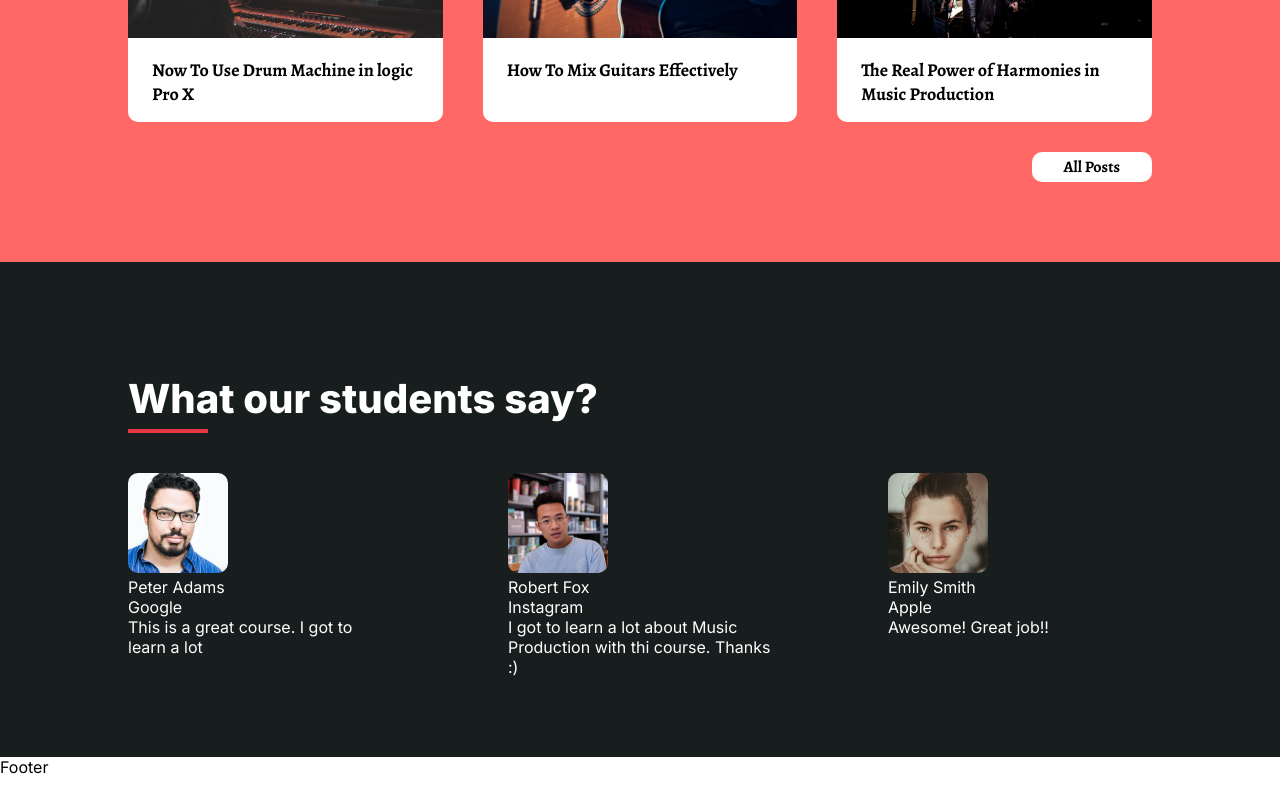
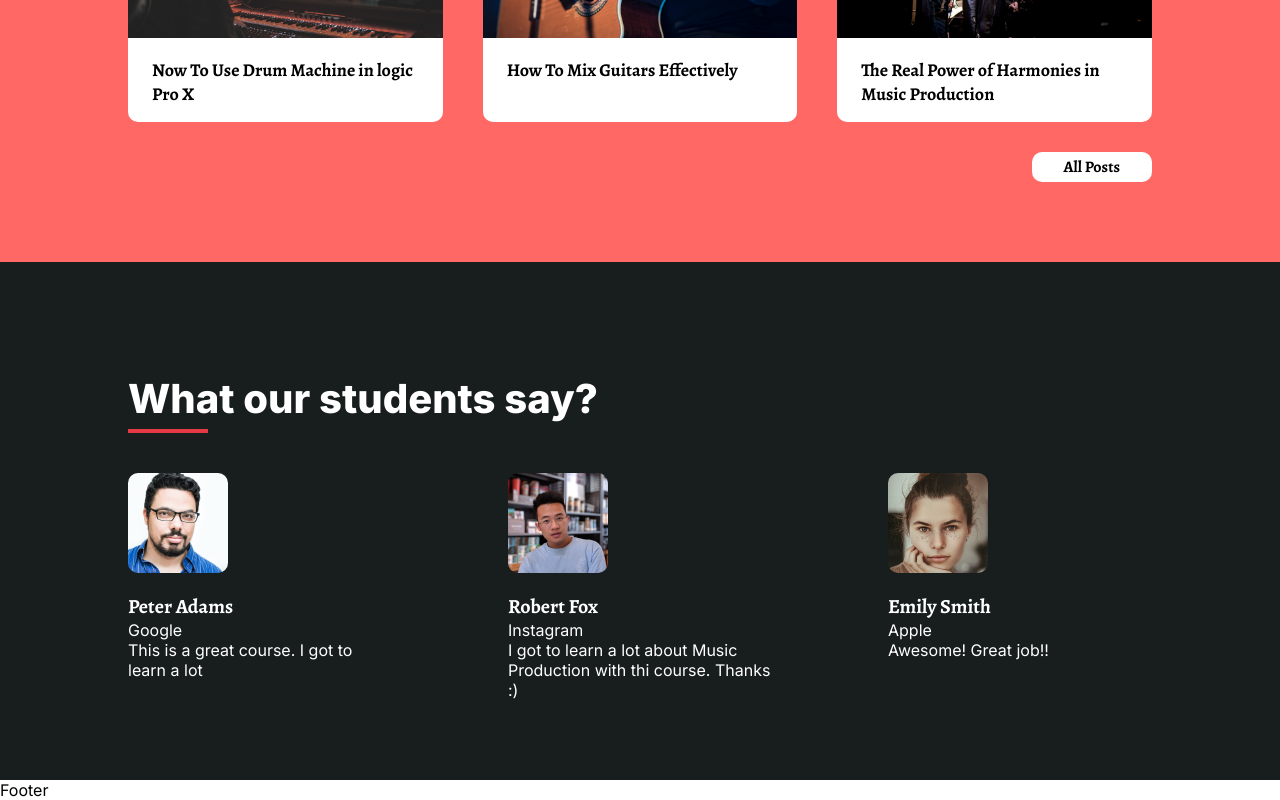
Before and after one commit to Nebenmor/sound-dzign, a React (Vite) app: page / in a window 1280 px wide. Shown: the part 2074-2874 px from the top of the page. Before the commit the page ends 2851 px from the top, so only its background shows below. Built offline with nearby package versions, Linux system fonts and the light colour scheme.

Commit message:
implement Testimonial styling

```diff
--- a/src/components/Testimonials/Testimonials.css
+++ b/src/components/Testimonials/Testimonials.css
@@ -12,3 +12,10 @@
   height: 100px;
   border-radius: 10px;
 }
+
+#testimonials .testimonial .name {
+  font-family: "Alegreya", serif;
+  font-weight: 700;
+  font-size: 20px;
+  margin-top: 16px;
+}
```
